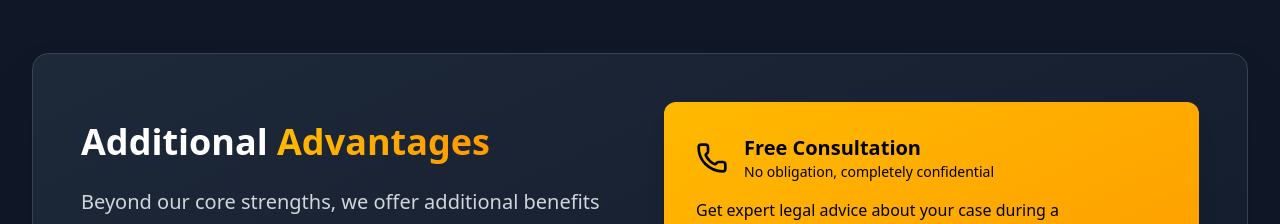
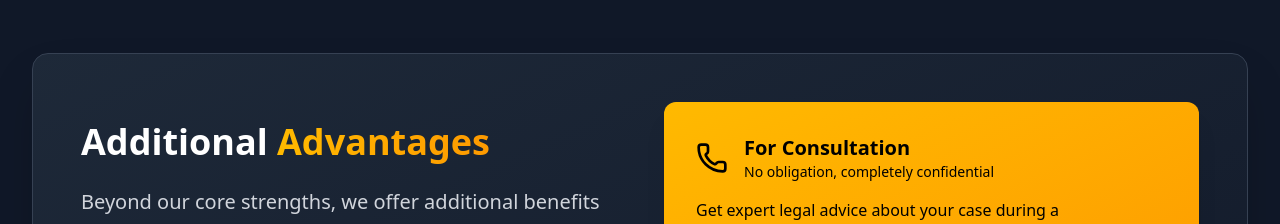
Before and after one commit to chaitu347/finvis.co.in, a React (Vite) app: page / in a window 1280 px wide. Shown: the part 1880-2104 px from the top of the page. Built offline with nearby package versions, Linux system fonts and the light colour scheme.

Commit message:
some changes

```diff
--- a/src/components/WhyChooseUss.jsx
+++ b/src/components/WhyChooseUss.jsx
@@ -107,7 +107,7 @@ const WhyChooseUss = () => {
                 <div className="flex items-center space-x-4 mb-4">
                   <Phone className="w-6 h-6 sm:w-8 sm:h-8" />
                   <div>
-                    <h4 className="text-lg sm:text-xl font-bold">Free Consultation</h4>
+                    <h4 className="text-lg sm:text-xl font-bold">For Consultation</h4>
                     <p className="text-xs sm:text-sm">No obligation, completely confidential</p>
                   </div>
                 </div>
```
